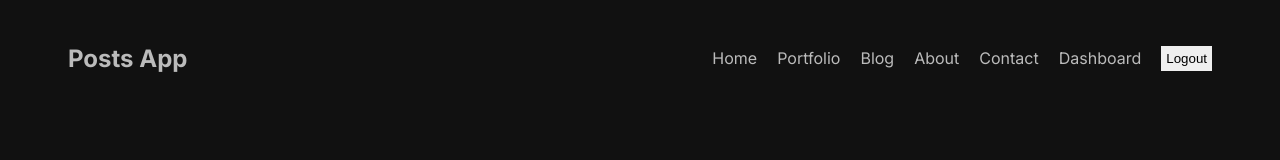
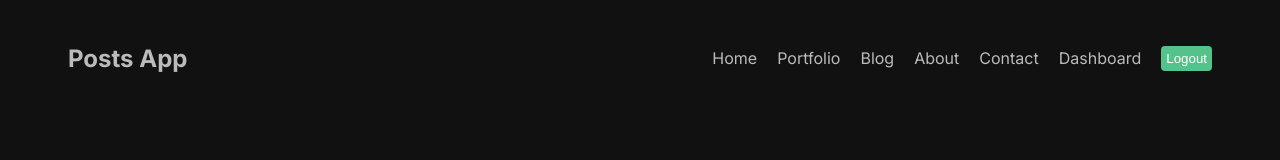
Before and after one commit to Olga1Chernova/newproj, a Next.js app: page / in a window 1280 px wide. Shown: the top 160 px of the page. Built offline with nearby package versions, Linux system fonts and the light colour scheme.

Commit message:
Update navbar.module.css

```diff
--- a/src/components/navbar/navbar.module.css
+++ b/src/components/navbar/navbar.module.css
@@ -19,4 +19,8 @@
 .logout{
     padding: 5px;
     border: none;
+    background-color: #53c28b;
+    color: #fff;
+    cursor: pointer;
+    border-radius: 4px;
 }
```
